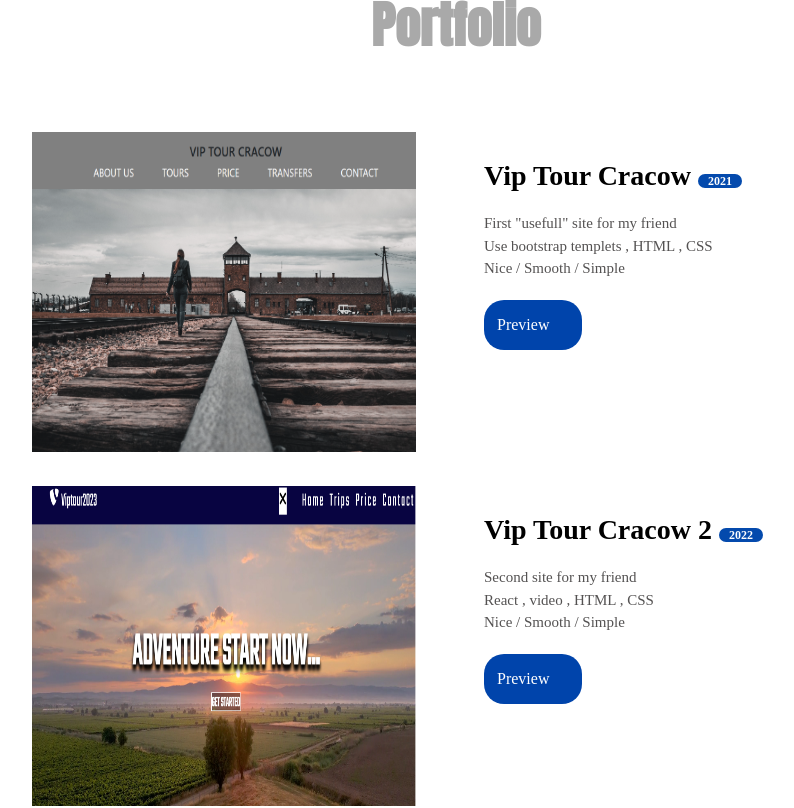
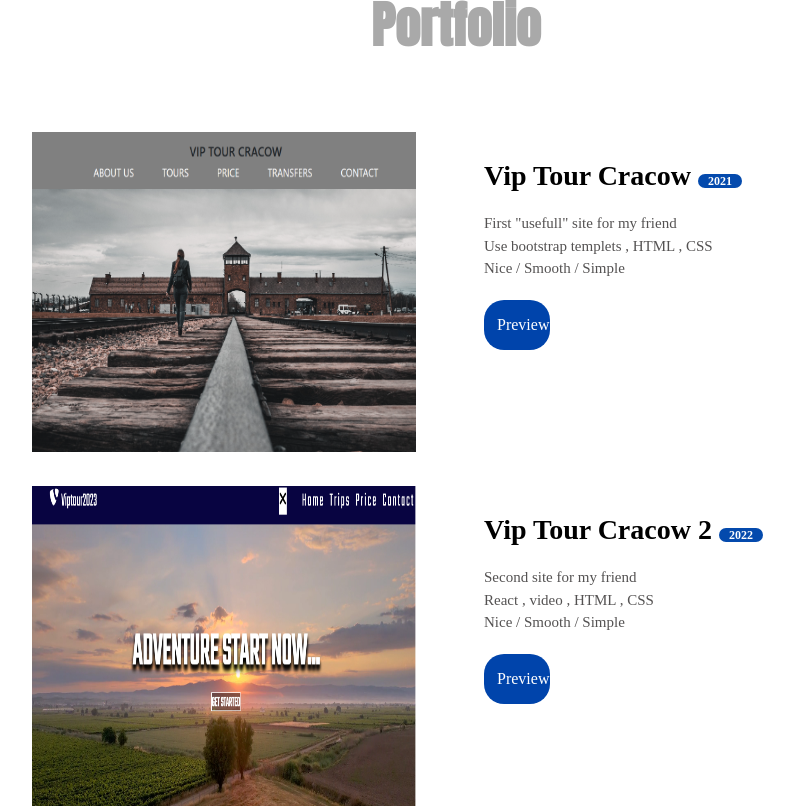
Before and after one commit to marcinoles87/mysite, a React (Create React App) app: page / in a window 1280 px wide. Shown: the part 2532-3340 px from the top of the page, without its empty margins (184-978 px from the left). Built offline with nearby package versions, Linux system fonts and the light colour scheme; a web font is replaced by a local one.

Commit message:
work with portfolio

```diff
--- a/src/components/portfolio.scss
+++ b/src/components/portfolio.scss
@@ -69,7 +69,7 @@
 
             a{
                 margin-top: 20px;
-                width: 30%;
+                width: 20%;
                 background-color: rgb(0, 68, 171);
                 color: white;
                 border-radius: 20px;
```
